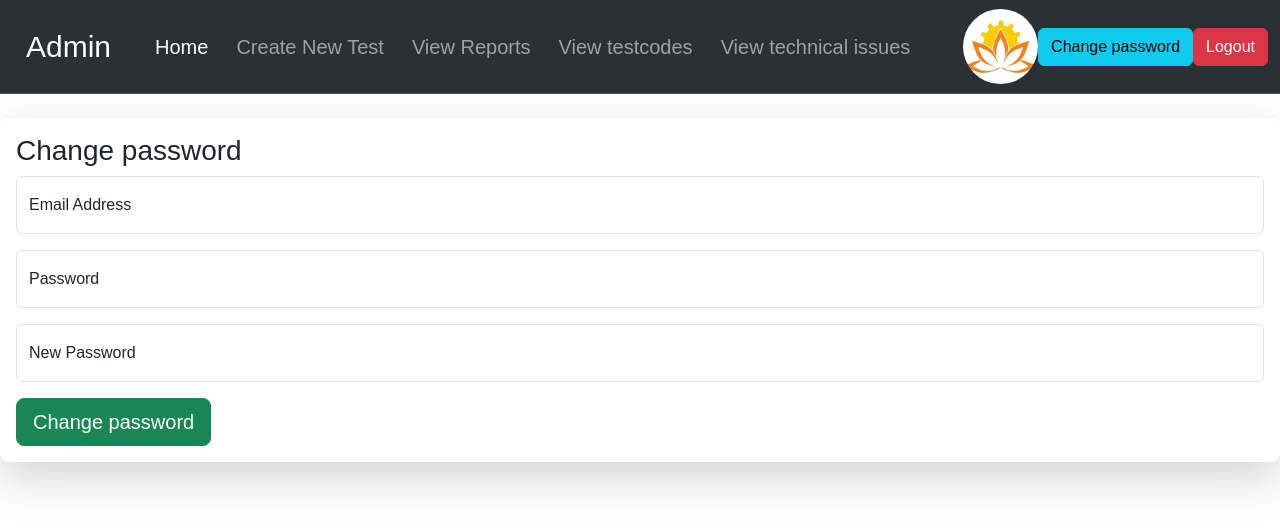
After one commit to vishvaa-vsk/Quiz-App, a Flask app: page /admin/update_password in a window 1280 px wide. The commit adds this page. Shown: the top 530 px of the page. Run offline with Flask 3, Linux system fonts and the light colour scheme.

Commit message:
update passwd feature

```diff
--- a/src/routes/admin.py
+++ b/src/routes/admin.py
@@ -89,6 +89,28 @@ def signup():
         else:
             flash("You are a student, you can't be a admin!")
     return render_template("admin/signup.html")
+
+@admin.route("/update_password",methods=['GET', 'POST'])
+def change_passwd():
+    if request.method == "POST":
+        email,passwd,new_passwd = request.form['adminEmail'],request.form['adminPass'],request.form['adminNewPasswd']
+        if mongo.db.admin.find_one({"email":email}):
+            storedPasswd = mongo.db.admin.find_one({"email":email})["passwd"]
+            if check_password_hash(storedPasswd,passwd):
+                new_hashed_value = generate_password_hash(new_passwd,method="scrypt")
+                try:
+                    mongo.db.admin.update_one({"email":email},{"$set":{"passwd":new_hashed_value}})
+                    flash("Password changed!")
+                    session.pop("adminUsername")
+                    return redirect(url_for("admin.login"))
+                except:
+                    flash(Exception)
+                    flash("Error while updating the password")
+            else:
+                flash("Password doesn't match")
+        else:
+            flash("User not found")
+    return render_template("admin/change_passwd.html")
 
 @admin.route("/dashboard",methods=['GET', 'POST'])
 def dashboard():
--- a/src/templates/admin/admin_base.html
+++ b/src/templates/admin/admin_base.html
@@ -43,6 +43,7 @@
           <div class="d-flex justify-content-end">
             <img src="{{ url_for('static',filename='VEC-logo.png') }}" alt="logo" width="75" style="border-radius: 50%;">
           </div>
+          <a href="{{ url_for('admin.change_passwd') }}" class="btn btn-info">Change password</a>
           <a href="{{ url_for('admin.logout') }}" class="btn btn-danger">Logout</a>
         </div>
     </nav>
--- /dev/null
+++ b/src/templates/admin/change_passwd.html
@@ -0,0 +1,38 @@
+{% extends "admin/admin_base.html" %}
+{% block title %}VEC Quiz App{% endblock %}
+
+
+{% block bodyContent %}
+    <br>
+    {% for message in get_flashed_messages() %}
+        {% if message == "Password changed!" %}
+            <div class="alert alert-success alert-dismissible fade show" role="alert">
+                {{message}}
+            <button type="button" class="btn-close" data-bs-dismiss="alert" aria-label="Close"></button>
+            </div>
+        {% else %}
+            <div class="alert alert-danger alert-dismissible fade show" role="alert">
+                {{message}}
+            <button type="button" class="btn-close" data-bs-dismiss="alert" aria-label="Close"></button>
+            </div>
+        {% endif %}
+    {% endfor %}
+    <div class="ModelBox shadow-lg p-3 mb-5 rounded-3">
+        <h3>Change password</h3>
+        <form action="{{ url_for('admin.change_passwd') }}" method="POST">
+              <div class="form-floating mb-3">
+                <input type="email" class="form-control" name="adminEmail" id="floatingInput" placeholder="Email" required>
+                <label for="floatingInput">Email Address</label>
+              </div>
+              <div class="form-floating mb-3">
+                <input type="password" class="form-control" name="adminPass" id="floatingInput" placeholder="password" required>
+                <label for="floatingInput">Password</label>
+              </div>
+              <div class="form-floating mb-3">
+                <input type="password" class="form-control" name="adminNewPasswd" id="floatingInput" placeholder="password" required>
+                <label for="floatingInput">New Password</label>
+              </div>
+            <button type="submit" class="btn btn-lg btn-success">Change password</button>
+        </form>
+    </div>
+{% endblock %}
--- a/src/templates/admin/dashboard.html
+++ b/src/templates/admin/dashboard.html
@@ -45,7 +45,9 @@
           <div class="d-flex justify-content-end">
             <img src="{{ url_for('static',filename='VEC-logo.png') }}" alt="logo" width="75" style="border-radius: 50%;">
           </div>
+          <a href="{{ url_for('admin.change_passwd') }}" class="btn btn-info">Change password</a>
           <a href="{{ url_for('admin.logout') }}" class="btn btn-danger">Logout</a>
+
         </div>
     </nav>
 
```
